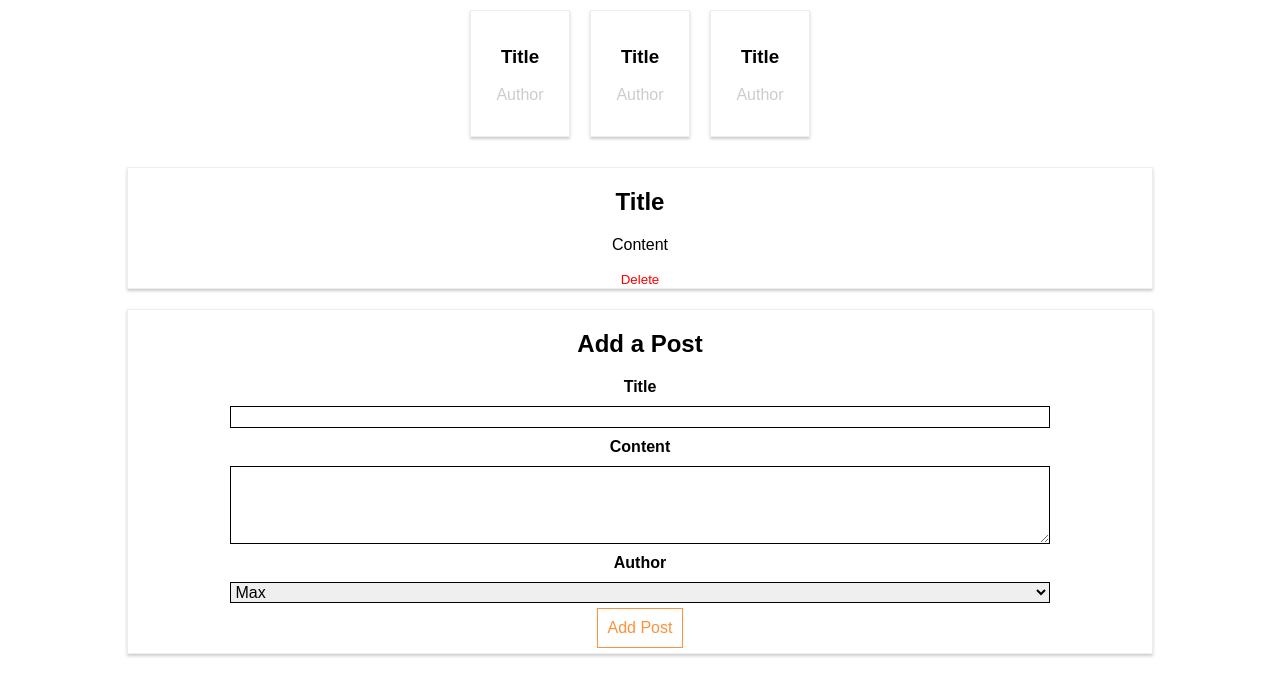
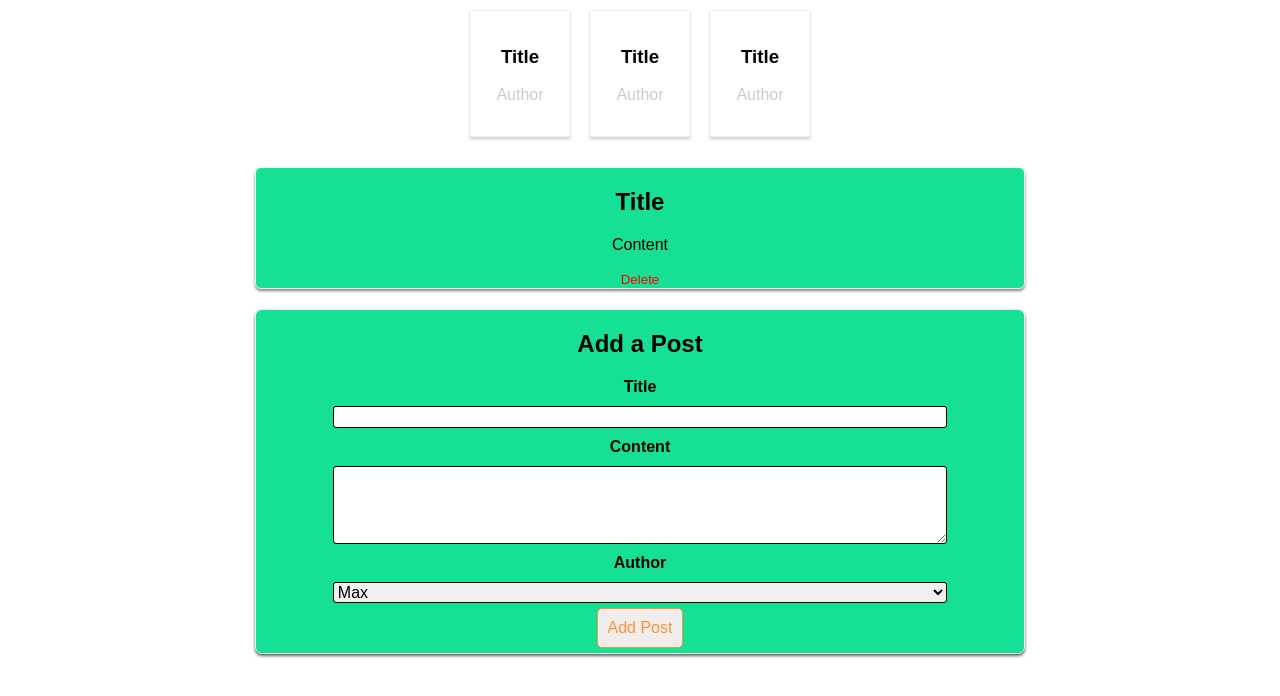
Before and after one commit to annasauciuc/Form-React, a React (Create React App) app: page / in a window 1280 px wide. Shown: the top 696 px of the page. Built offline with nearby package versions, Linux system fonts and the light colour scheme.

Commit message:
changing colors to newpost

```diff
--- a/src/components/FullPost/FullPost.css
+++ b/src/components/FullPost/FullPost.css
@@ -1,14 +1,14 @@
 .FullPost {
-    width: 80%;
+    width: 60%;
     margin: 20px auto;
     border: 1px solid #eee;
-    box-shadow: 0 2px 3px #ccc;
+    box-shadow: 0 2px 3px rgb(134, 134, 134);
     text-align: center;
+    border-radius: 6px;
+    background-color: #16e093;
 }
 
-.Edit {
-
-}
+.Edit {}
 
 .Edit label {
     display: block;
--- a/src/components/NewPost/NewPost.css
+++ b/src/components/NewPost/NewPost.css
@@ -1,9 +1,11 @@
 .NewPost {
-    width: 80%;
+    width: 60%;
     margin: 20px auto;
     border: 1px solid #eee;
-    box-shadow: 0 2px 3px #ccc;
+    box-shadow: 0 2px 3px rgb(102, 100, 100);
+    background-color: #16e093;
     text-align: center;
+    border-radius: 7px;
 }
 
 .NewPost label {
@@ -20,6 +22,7 @@
     width: 80%;
     box-sizing: border-box;
     border: 1px solid black;
+    border-radius: 3px;
     outline: none;
     font: inherit;
     margin: auto;
@@ -27,10 +30,11 @@
 
 .NewPost button {
     margin: 5px 0;
+    border-radius: 5px;
     padding: 10px;
     font: inherit;
     border: 1px solid #fa923f;
-    background-color: transparent;
+    background-color: rgb(241, 237, 237);
     color: #fa923f;
     cursor: pointer;
 }
```
